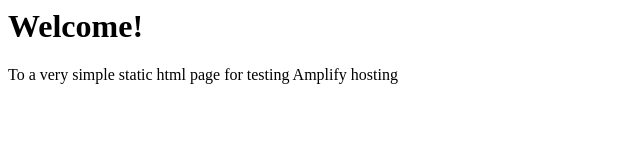
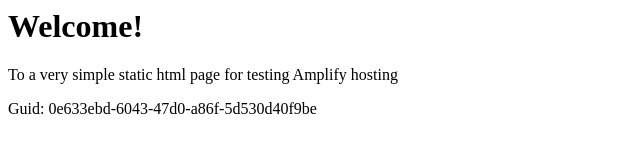
Before and after one commit to aws-aemilia-syd/Github-PR-Commit-Integration-Test-DoNotTouch-Gith-P5X5MO5I-v1-prod-ap-southeast-2, a website: page src/index.html in a window 1280 px wide. Shown: the whole page, without its empty margins (0-640 px from the left). Drawn offline with Linux system fonts and the light colour scheme.

Commit message:
commit from integ tests

```diff
--- a/src/index.html
+++ b/src/index.html
@@ -1,3 +1,5 @@
+
+
 <html lang="en">
 
 <head>
@@ -10,6 +12,6 @@
 <body>
     <h1>Welcome!</h1>
     <p>To a very simple static html page for testing Amplify hosting</p>
-</body>
+    <p>Guid: 0e633ebd-6043-47d0-a86f-5d530d40f9be</p></body>
 
 </html>
```
